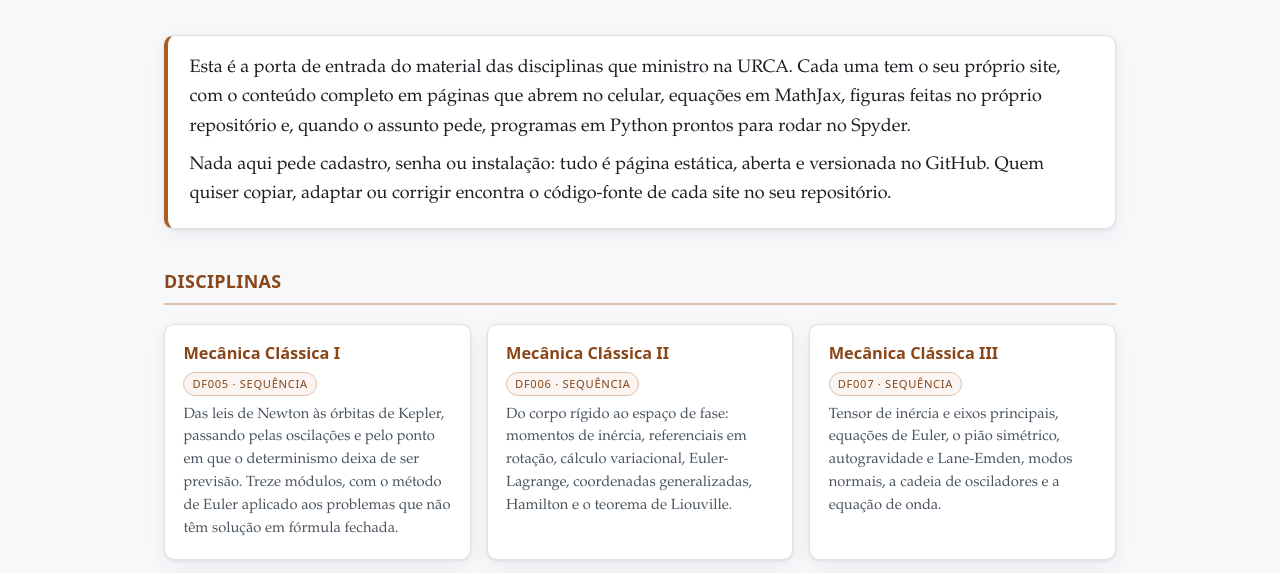
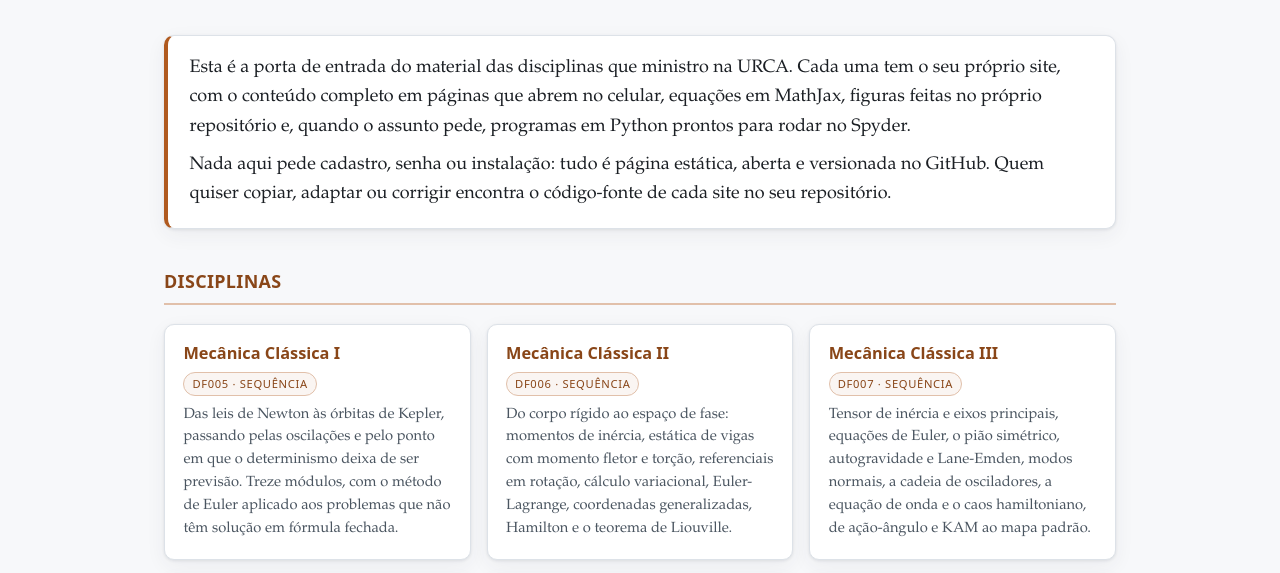
Before and after one commit to apianomorais/apianomorais.github.io, a plain HTML site: page index.html in a window 1280 px wide. Shown: the part 176-749 px from the top of the page. Drawn offline with Linux system fonts and the light colour scheme.

Commit message:
Portal: descricoes de Mecanica II e III em dia
Mecanica Classica II ganhou a estatica de vigas, com momento fletor e
torcao, que entrou como aula 5. Mecanica Classica III mencionava o
curso ate a equacao de onda e parava ali, deixando de fora a unidade
final: sistemas integraveis, acao-angulo, KAM e o mapa padrao.

Co-Authored-By: Claude Opus 5 <noreply@anthropic.com>
Claude-Session: https://claude.ai/code/session_01VYy9br5FFwkBtaTjGJS68d

```diff
--- a/index.html
+++ b/index.html
@@ -50,9 +50,10 @@
     <article class="cartao">
       <h3><a href="https://apianomorais.github.io/mecanica-classica-ii/">Mecânica Clássica II</a></h3>
       <span class="etiqueta">DF006 · sequência</span>
-      <p>Do corpo rígido ao espaço de fase: momentos de inércia, referenciais
-      em rotação, cálculo variacional, Euler-Lagrange, coordenadas
-      generalizadas, Hamilton e o teorema de Liouville.</p>
+      <p>Do corpo rígido ao espaço de fase: momentos de inércia, estática de
+      vigas com momento fletor e torção, referenciais em rotação, cálculo
+      variacional, Euler-Lagrange, coordenadas generalizadas, Hamilton e o
+      teorema de Liouville.</p>
     </article>
 
     <article class="cartao">
@@ -60,7 +61,8 @@
       <span class="etiqueta">DF007 · sequência</span>
       <p>Tensor de inércia e eixos principais, equações de Euler, o pião
       simétrico, autogravidade e Lane-Emden, modos normais, a cadeia de
-      osciladores e a equação de onda.</p>
+      osciladores, a equação de onda e o caos hamiltoniano, de ação-ângulo e
+      KAM ao mapa padrão.</p>
     </article>
 
     <article class="cartao">
```
